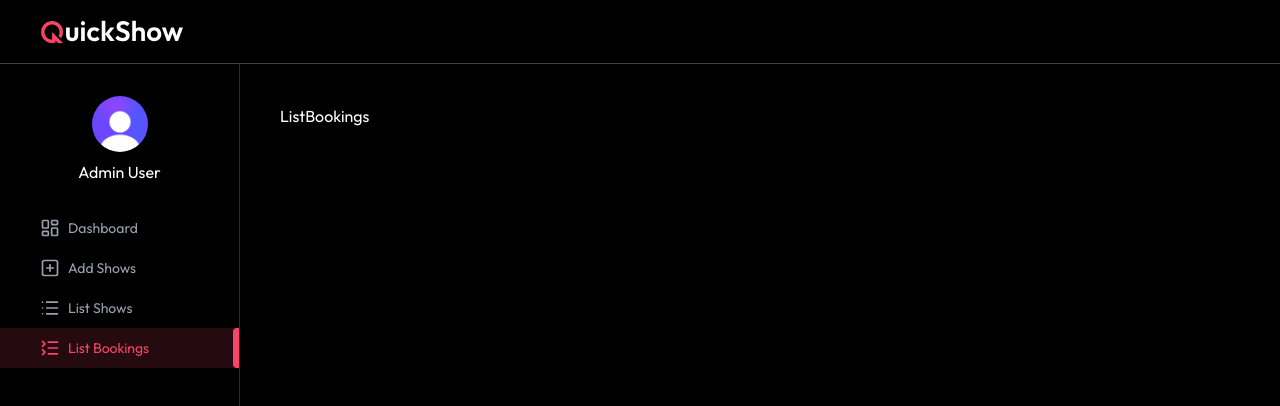
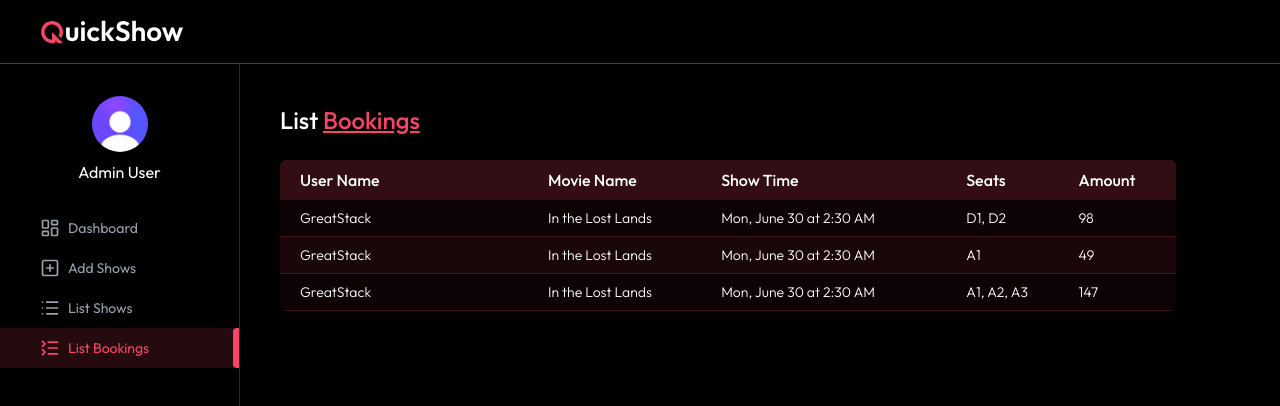
Before and after one commit to QuangVinhNT/quickshow, a React (Vite) app in the folder client/: page /admin/list-bookings in a window 1280 px wide. Shown: the top 406 px of the page. Built offline with nearby package versions, Linux system fonts and the light colour scheme; no server answers.

Commit message:
feat(list-bookings): create list bookings UI

```diff
--- a/client/src/pages/admin/ListBookings.jsx
+++ b/client/src/pages/admin/ListBookings.jsx
@@ -1,8 +1,58 @@
+import { useEffect, useState } from "react";
+import { dummyBookingData } from "../../assets/assets";
+import { Loading, Title } from "../../components";
+import { dateFormat } from "../../lib";
 
 const ListBookings = () => {
-  return (
-    <div>ListBookings</div>
-  )
-}
+	const currency = import.meta.env.VITE_CURRENCY;
+	const [bookings, setBookings] = useState([]);
+	const [loading, setLoading] = useState(true);
+	useEffect(() => {
+		const getAllBookings = async () => {
+			setBookings(dummyBookingData);
+			setLoading(false);
+		};
+		getAllBookings();
+	}, []);
+	return !loading ? (
+		<>
+			<Title
+				text1={"List"}
+				text2={"Bookings"}
+			/>
+			<div className="max-w-4xl mt-6 overflow-x-auto">
+				<table className="w-full border-collapse rounded-md overflow-hidden text-nowrap">
+					<thead>
+						<tr className="bg-primary/20 text-left text-white">
+							<th className="p-2 font-medium pl-5">User Name</th>
+							<th className="p-2 font-medium">Movie Name</th>
+							<th className="p-2 font-medium">Show Time</th>
+							<th className="p-2 font-medium">Seats</th>
+							<th className="p-2 font-medium">Amount</th>
+						</tr>
+					</thead>
+					<tbody className="text-sm font-light">
+						{bookings.map((item, idx) => (
+							<tr
+								key={idx}
+								className="border-b border-primary/20 bg-primary/5 even:bg-primary/10"
+							>
+								<td className="p-2 min-w-45 pl-5">{item.user.name}</td>
+								<td className="p-2">{item.show.movie.title}</td>
+								<td className="p-2">{dateFormat(item.show.showDateTime)}</td>
+								<td className="p-2">{item.bookedSeats.join(", ")}</td>
+								<td className="p-2">
+									{currency} {item.amount}
+								</td>
+							</tr>
+						))}
+					</tbody>
+				</table>
+			</div>
+		</>
+	) : (
+		<Loading />
+	);
+};
 
-export default ListBookings
+export default ListBookings;
```
